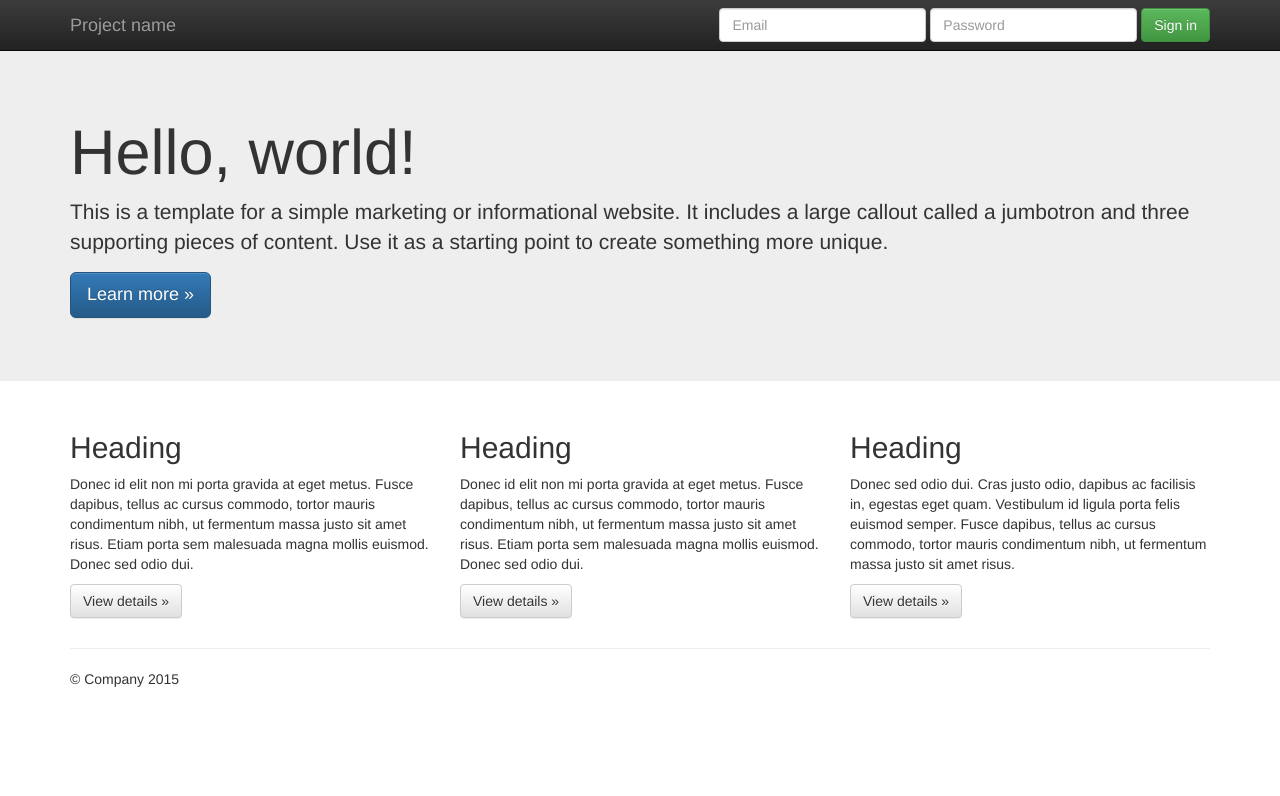
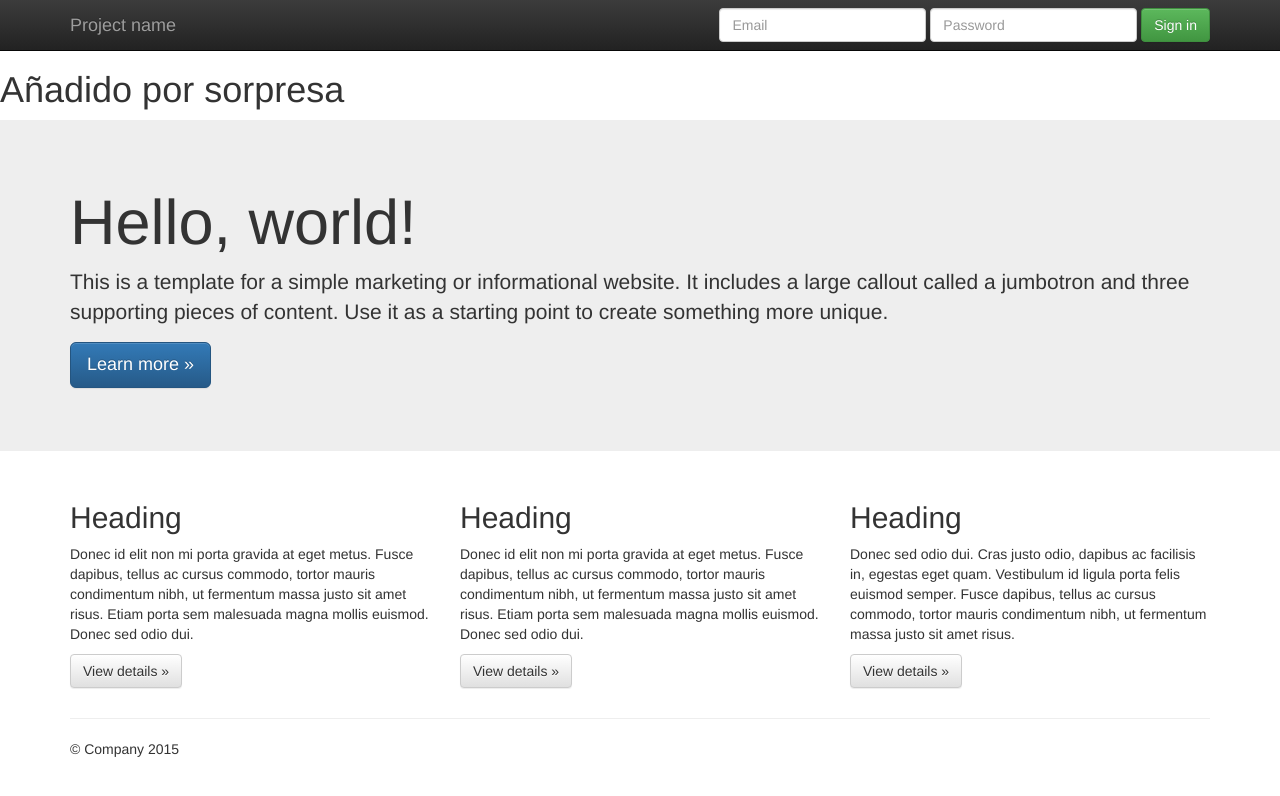
Before and after one commit to NuriaSan/severo-ed-git, a plain HTML site: page index.html in a window 1280 px wide. Drawn offline with nearby package versions, Linux system fonts and the light colour scheme.

Commit message:
Insertado h1 en index

```diff
--- a/index.html
+++ b/index.html
@@ -7,6 +7,7 @@
         <meta charset="utf-8">
         <meta http-equiv="X-UA-Compatible" content="IE=edge,chrome=1">
         <title>Cambios en Ramita</title>
+        <h1>Añadido por sorpresa</h1>
         <meta name="description" content="">
         <meta name="viewport" content="width=device-width, initial-scale=1">
         <link rel="apple-touch-icon" href="apple-touch-icon.png">
```
